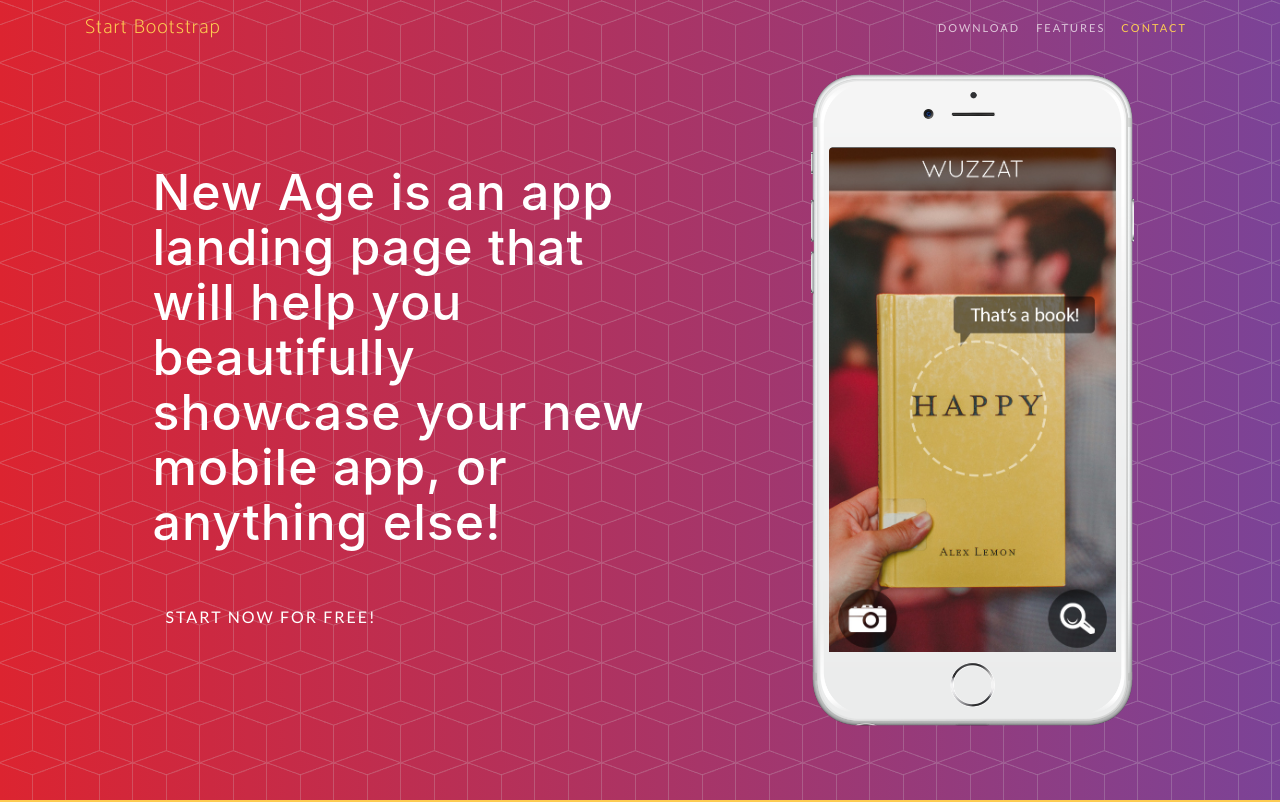
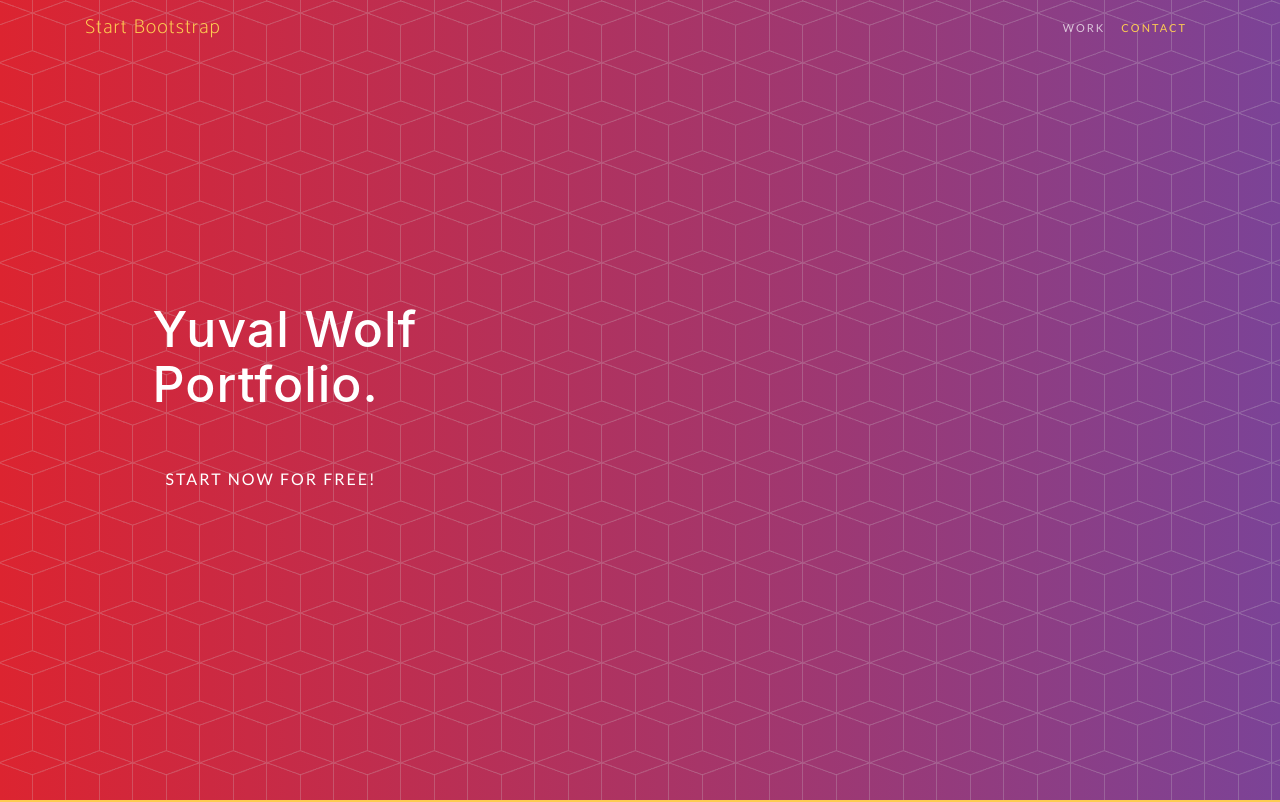
Before and after one commit to yuvalwolf/yuvalwolf.github.io, a website with bundled scripts: page index.html in a window 1280 px wide. Shown: the top 802 px of the page. Built offline with nearby package versions, Linux system fonts and the light colour scheme; a web font is replaced by a local one.

Commit message:
Index Commit

```diff
--- a/index.html
+++ b/index.html
@@ -41,10 +41,7 @@
         <div class="collapse navbar-collapse" id="navbarResponsive">
           <ul class="navbar-nav ml-auto">
             <li class="nav-item">
-              <a class="nav-link js-scroll-trigger" href="#download">Download</a>
-            </li>
-            <li class="nav-item">
-              <a class="nav-link js-scroll-trigger" href="#features">Features</a>
+              <a class="nav-link js-scroll-trigger" href="#features">Work</a>
             </li>
             <li class="nav-item">
               <a class="nav-link js-scroll-trigger" href="#contact">Contact</a>
@@ -59,23 +56,8 @@
         <div class="row h-100">
           <div class="col-lg-7 my-auto">
             <div class="header-content mx-auto">
-              <h1 class="mb-5">New Age is an app landing page that will help you beautifully showcase your new mobile app, or anything else!</h1>
+              <h1 class="mb-5">Yuval Wolf Portfolio.</h1>
               <a href="#download" class="btn btn-outline btn-xl js-scroll-trigger">Start Now for Free!</a>
-            </div>
-          </div>
-          <div class="col-lg-5 my-auto">
-            <div class="device-container">
-              <div class="device-mockup iphone6_plus portrait white">
-                <div class="device">
-                  <div class="screen">
-                    <!-- Demo image for screen mockup, you can put an image here, some HTML, an animation, video, or anything else! -->
-                    <img src="img/demo-screen-1.jpg" class="img-fluid" alt="">
-                  </div>
-                  <div class="button">
-                    <!-- You can hook the "home button" to some JavaScript events or just remove it -->
-                  </div>
-                </div>
-              </div>
             </div>
           </div>
         </div>
```
